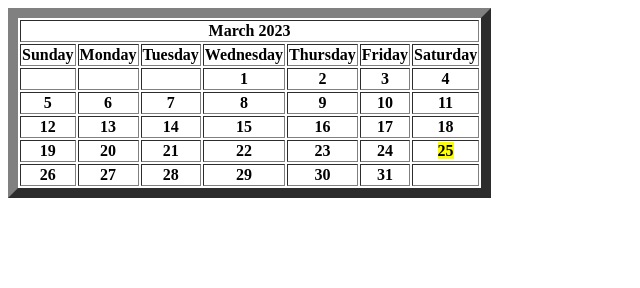
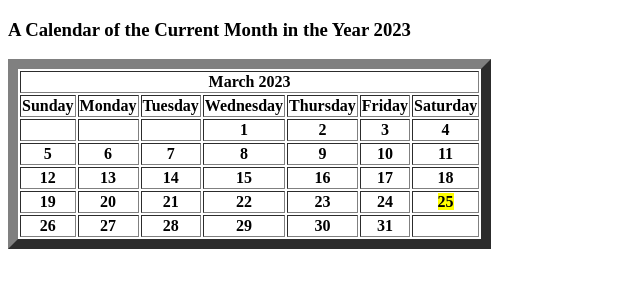
Before and after one commit to Kwagei/html-calendar-varma-cephas, a plain HTML site: page index.htm in a window 1280 px wide. Shown: the whole page, without its empty margins (0-640 px from the left). Drawn offline with Linux system fonts and the light colour scheme.

Commit message:
Added a heading to the calendar

```diff
--- a/index.htm
+++ b/index.htm
@@ -7,6 +7,7 @@
     <title>HTML Calendar</title>
 </head>
 <body>
+    <h3>A Calendar of the Current Month in the Year 2023</h3>
    <table border="10">
     <tr>
         <th colspan="7">March 2023</th>
```
